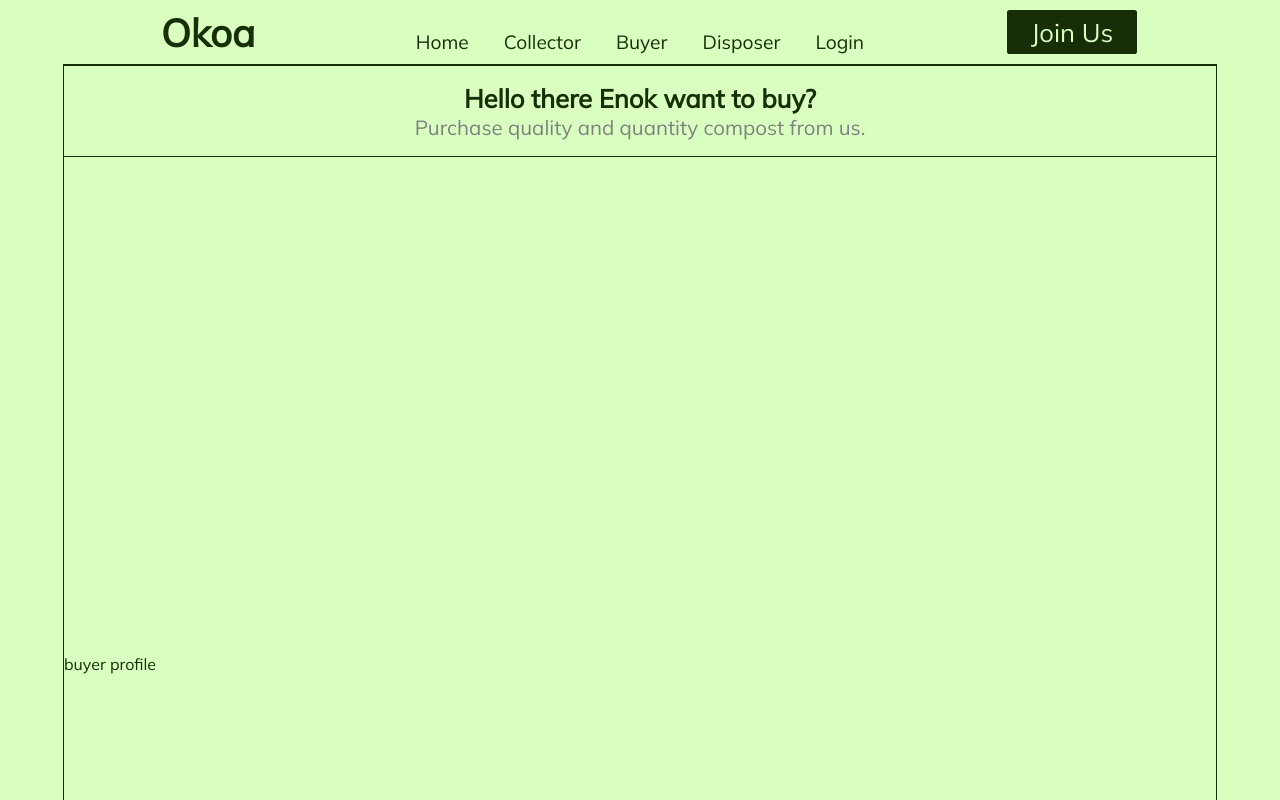
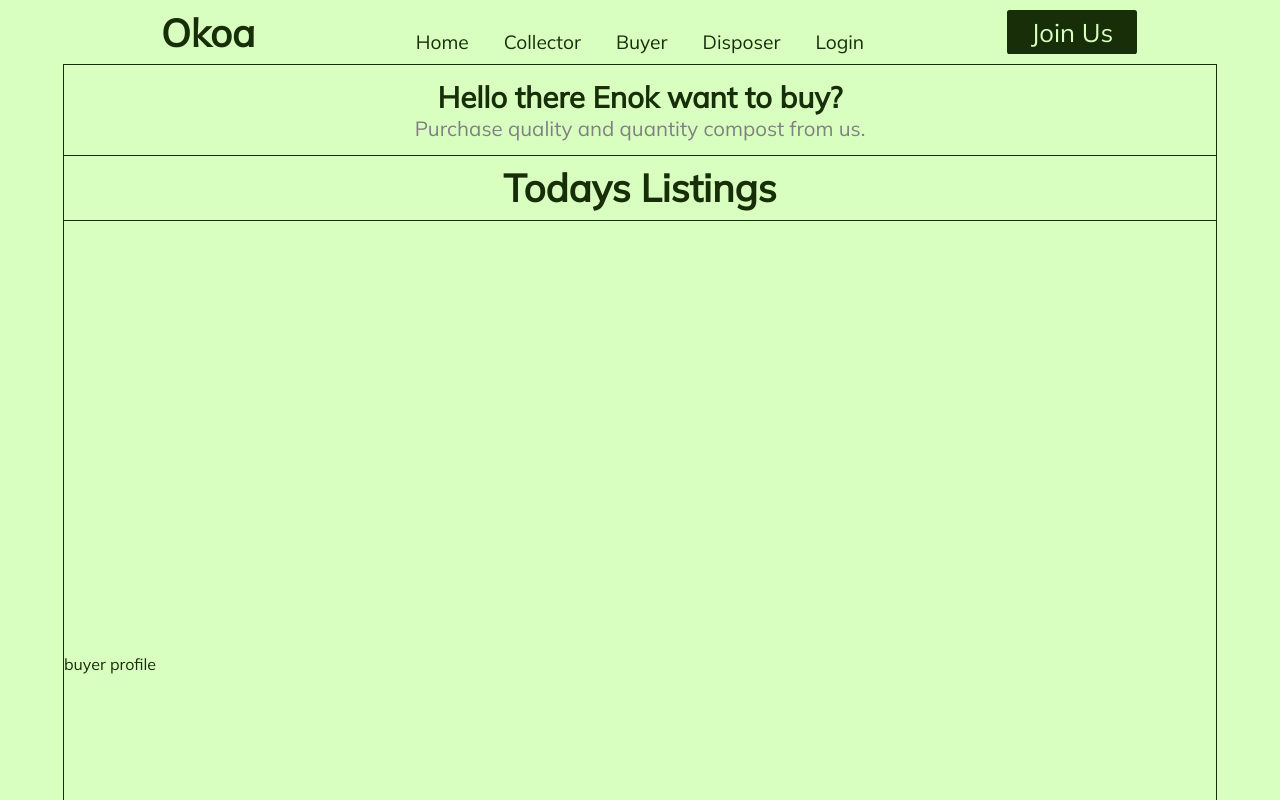
Before and after one commit to MokuaEnock/greenly, a React (Create React App) app: page /buyer in a window 1280 px wide. Shown: the top 800 px of the page. Built offline with nearby package versions, Linux system fonts and the light colour scheme; no server answers.

Commit message:
create compost title

```diff
--- a/src/pages/buyers/BuyerHome.js
+++ b/src/pages/buyers/BuyerHome.js
@@ -7,6 +7,8 @@ export default function BuyerHome() {
           Purchase quality and quantity compost from us.
         </span>
       </section>
+
+      <section id="compost-title">Todays Listings</section>
     </main>
   );
 }
--- a/src/pages/buyers/buyer.css
+++ b/src/pages/buyers/buyer.css
@@ -20,7 +20,6 @@
 #buyer-title {
   width: 100%;
   height: 7vw;
-  border: thin solid #172e08;
   display: flex;
   font-size: 2vw;
   flex-direction: column;
@@ -30,9 +29,22 @@
 
 #buyer-heading {
   font-weight: bold;
+  font-size: 2.3vw;
 }
 
 #buyer-par {
   color: grey;
   font-size: 1.6vw;
 }
+
+#compost-title {
+  width: 100%;
+  height: 5vw;
+  display: flex;
+  font-size: 3vw;
+  border: thin solid #172e08;
+  font-weight: bold;
+  flex-direction: column;
+  align-items: center;
+  justify-content: center;
+}
```
